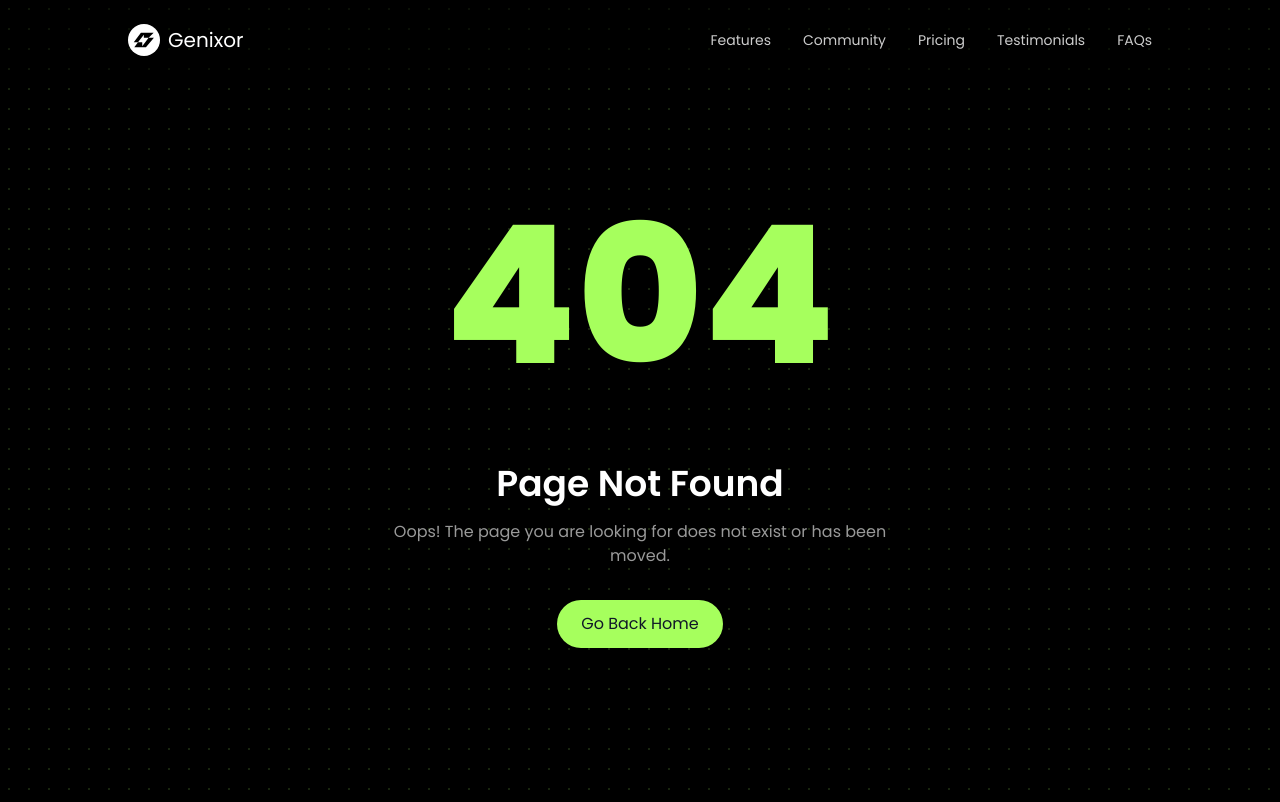
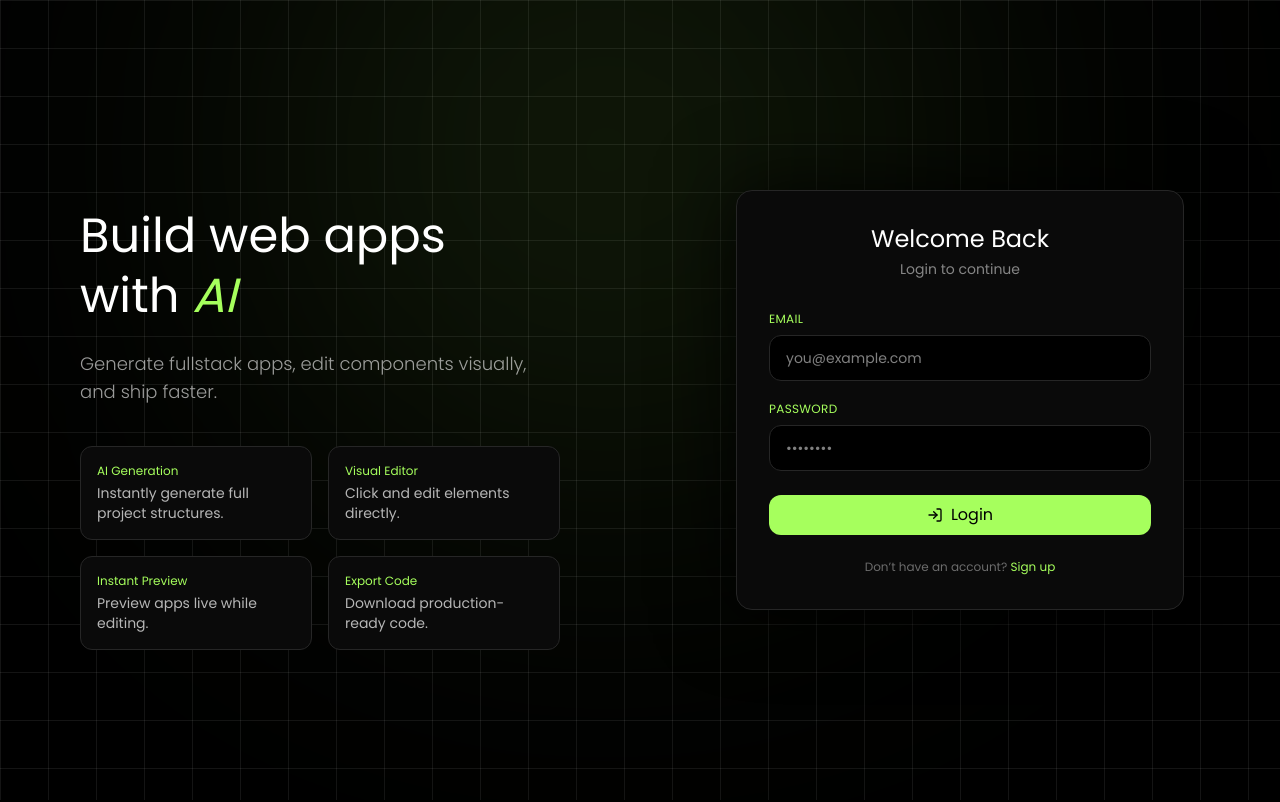
Before and after one commit to Pranjal-Sahu21/ai-website-builder-saas, a React (Vite) app: page /login in a window 1280 px wide. Shown: the top 802 px of the page. Built offline with nearby package versions, Linux system fonts and the light colour scheme.

Commit message:
Completed login page ui

```diff
--- a/src/App.tsx
+++ b/src/App.tsx
@@ -9,6 +9,7 @@ import View from "./pages/View";
 import Navbar from "./components/Navbar";
 import Footer from "./components/Footer";
 import NotFound from "./pages/NotFound";
+import LoginPage from "./pages/LoginPage";
 
 const App = () => {
   const { pathname } = useLocation();
@@ -16,7 +17,8 @@ const App = () => {
   const heightNavbar =
     (pathname.startsWith("/projects/") && pathname !== "/projects") ||
     pathname.startsWith("/view/") ||
-    pathname.startsWith("/preview/");
+    pathname.startsWith("/preview/") ||
+    pathname.startsWith("/login");
 
   return (
     <div>
@@ -25,6 +27,7 @@ const App = () => {
         <Route path="/" element={<Home />} />
         <Route path="/pricing" element={<Pricing />} />
         <Route path="/projects" element={<MyProjects />} />
+        <Route path="/login" element={<LoginPage />} />
         <Route path="/projects/:projectId" element={<Projects />} />
         <Route path="/preview/:projectId" element={<PreviewPage />} />
         <Route
--- a/src/components/HeroSection.tsx
+++ b/src/components/HeroSection.tsx
@@ -1,6 +1,12 @@
+import { useNavigate } from "react-router-dom";
 import "./HeroSection.css";
+import { useState } from "react";
 
 const HeroSection: React.FC = () => {
+  const navigate = useNavigate();
+
+  const [login] = useState(false);
+
   const handleClick = (section: string) => {
     const element = document.getElementById(section);
     if (element) {
@@ -46,7 +52,10 @@ const HeroSection: React.FC = () => {
 
         {/* BUTTONS */}
         <div className="flex min-[375px]:flex-row flex-col gap-3 mt-8 w-[90%] max-w-md justify-center">
-          <button className="bg-[#A6FF5D] hover:bg-[#A6FF5D]/90 text-gray-900 px-6 py-2.5 rounded-full text-sm transition w-full min-[375px]:w-auto">
+          <button
+            onClick={() => navigate(login ? "/" : "/login")}
+            className="bg-[#A6FF5D] hover:bg-[#A6FF5D]/90 text-gray-900 px-6 py-2.5 rounded-full text-sm transition w-full min-[375px]:w-auto"
+          >
             Generate website
           </button>
 
--- /dev/null
+++ b/src/pages/LoginPage.tsx
@@ -0,0 +1,212 @@
+import { useState } from "react";
+import { LogIn, UserPlus } from "lucide-react";
+
+const LoginPage = () => {
+  const [isSignup, setIsSignup] = useState(false);
+
+  const [username, setUsername] = useState("");
+  const [email, setEmail] = useState("");
+  const [password, setPassword] = useState("");
+
+  return (
+    <div className="relative min-h-screen flex bg-black text-white overflow-hidden">
+      {/* GRID BACKGROUND */}
+      <div
+        className="
+        absolute inset-0
+        bg-[linear-gradient(to_right,rgba(255,255,255,0.08)_1px,transparent_1px),linear-gradient(to_bottom,rgba(255,255,255,0.08)_1px,transparent_1px)]
+        bg-size-[48px_48px]
+        "
+      />
+      {/* ACCENT GLOW */}
+      <div className="absolute -top-50 left-[20%] w-175 h-175 bg-[#A6FF5D]/10 blur-[160px] rounded-full" />
+      <div className="relative z-10 flex w-full">
+        {/* LEFT SIDE */}
+        <div className="hidden lg:flex flex-col justify-center px-20 w-1/2 relative mt-14">
+          <h1 className="text-5xl leading-tight">
+            Build web apps <br />
+            with <span className="text-[#A6FF5D] italic">AI</span>
+          </h1>
+
+          <p className="text-white/60 mt-6 max-w-md text-lg font-light">
+            Generate fullstack apps, edit components visually, and ship faster.
+          </p>
+
+          <div className="mt-10 grid grid-cols-2 gap-4 max-w-lg">
+            <div className="bg-neutral-950 border border-neutral-800 rounded-xl p-4">
+              <p className="text-[#A6FF5D] text-xs mb-1">AI Generation</p>
+              <p className="text-sm text-white/70">
+                Instantly generate full project structures.
+              </p>
+            </div>
+
+            <div className="bg-neutral-950 border border-neutral-800 rounded-xl p-4">
+              <p className="text-[#A6FF5D] text-xs mb-1">Visual Editor</p>
+              <p className="text-sm text-white/70">
+                Click and edit elements directly.
+              </p>
+            </div>
+
+            <div className="bg-neutral-950 border border-neutral-800 rounded-xl p-4">
+              <p className="text-[#A6FF5D] text-xs mb-1">Instant Preview</p>
+              <p className="text-sm text-white/70">
+                Preview apps live while editing.
+              </p>
+            </div>
+
+            <div className="bg-neutral-950 border border-neutral-800 rounded-xl p-4">
+              <p className="text-[#A6FF5D] text-xs mb-1">Export Code</p>
+              <p className="text-sm text-white/70">
+                Download production-ready code.
+              </p>
+            </div>
+          </div>
+        </div>
+        {/* FORM SIDE */}
+        <div className="flex flex-1 items-center justify-center px-6">
+          {/* PERSPECTIVE WRAPPER */}
+          <div className="perspective-distant w-full max-w-md">
+            {/* FLIP CONTAINER */}
+            <div
+              className={`relative w-full transition-all duration-700 transform-3d ${
+                isSignup ? "rotate-y-180 h-125" : "h-105"
+              }`}
+            >
+              {/* LOGIN CARD */}
+              <div className="absolute inset-0 bg-neutral-950 border border-neutral-800 rounded-2xl p-8 shadow-[0_0_80px_rgba(0,0,0,0.9)] backface-hidden">
+                <div className="mb-8 text-center">
+                  <h2 className="text-2xl">Welcome Back</h2>
+                  <p className="text-white/50 text-sm mt-1">
+                    Login to continue
+                  </p>
+                </div>
+
+                <form className="space-y-5">
+                  <div>
+                    <label className="text-xs text-[#A6FF5D] block mb-2 tracking-wide">
+                      EMAIL
+                    </label>
+
+                    <input
+                      type="email"
+                      placeholder="you@example.com"
+                      value={email}
+                      onChange={(e) => setEmail(e.target.value)}
+                      className="w-full bg-black border border-neutral-800 rounded-xl px-4 py-3 text-sm outline-none focus:border-[#A6FF5D]"
+                    />
+                  </div>
+
+                  <div>
+                    <label className="text-xs text-[#A6FF5D] block mb-2 tracking-wide">
+                      PASSWORD
+                    </label>
+
+                    <input
+                      type="password"
+                      placeholder="••••••••"
+                      value={password}
+                      onChange={(e) => setPassword(e.target.value)}
+                      className="w-full bg-black border border-neutral-800 rounded-xl px-4 py-3 text-sm outline-none focus:border-[#A6FF5D]"
+                    />
+                  </div>
+
+                  <button
+                    type="submit"
+                    className="w-full flex items-center justify-center gap-2 bg-[#A6FF5D] text-black py-2 mt-6 rounded-xl hover:brightness-110 transition"
+                  >
+                    <LogIn className="w-4 h-4" />
+                    Login
+                  </button>
+                </form>
+
+                <p className="text-center text-xs text-white/40 mt-6">
+                  Don’t have an account?{" "}
+                  <span
+                    onClick={() => setIsSignup(true)}
+                    className="text-[#A6FF5D] cursor-pointer hover:underline"
+                  >
+                    Sign up
+                  </span>
+                </p>
+              </div>
+
+              {/* SIGNUP CARD */}
+              <div className="absolute inset-0 bg-neutral-950 border border-neutral-800 rounded-2xl p-8 shadow-[0_0_80px_rgba(0,0,0,0.9)] rotate-y-180 backface-hidden">
+                <div className="mb-8 text-center">
+                  <h2 className="text-2xl">Create Account</h2>
+                  <p className="text-white/50 text-sm mt-1">
+                    Sign up to get started
+                  </p>
+                </div>
+
+                <form className="space-y-5">
+                  <div>
+                    <label className="text-xs text-[#A6FF5D] block mb-2 tracking-wide">
+                      USERNAME
+                    </label>
+
+                    <input
+                      type="text"
+                      placeholder="johndoe"
+                      value={username}
+                      onChange={(e) => setUsername(e.target.value)}
+                      className="w-full bg-black border border-neutral-800 rounded-xl px-4 py-3 text-sm outline-none focus:border-[#A6FF5D]"
+                    />
+                  </div>
+
+                  <div>
+                    <label className="text-xs text-[#A6FF5D] block mb-2 tracking-wide">
+                      EMAIL
+                    </label>
+
+                    <input
+                      type="email"
+                      placeholder="you@example.com"
+                      value={email}
+                      onChange={(e) => setEmail(e.target.value)}
+                      className="w-full bg-black border border-neutral-800 rounded-xl px-4 py-3 text-sm outline-none focus:border-[#A6FF5D]"
+                    />
+                  </div>
+
+                  <div>
+                    <label className="text-xs text-[#A6FF5D] block mb-2 tracking-wide">
+                      PASSWORD
+                    </label>
+
+                    <input
+                      type="password"
+                      placeholder="••••••••"
+                      value={password}
+                      onChange={(e) => setPassword(e.target.value)}
+                      className="w-full bg-black border border-neutral-800 rounded-xl px-4 py-3 text-sm outline-none focus:border-[#A6FF5D]"
+                    />
+                  </div>
+
+                  <button
+                    type="submit"
+                    className="w-full flex items-center justify-center gap-2 bg-[#A6FF5D] text-black py-2 mt-6 rounded-xl hover:brightness-110 transition"
+                  >
+                    <UserPlus className="w-4 h-4" />
+                    Sign Up
+                  </button>
+                </form>
+
+                <p className="text-center text-xs text-white/40 mt-6">
+                  Already have an account?{" "}
+                  <span
+                    onClick={() => setIsSignup(false)}
+                    className="text-[#A6FF5D] cursor-pointer hover:underline"
+                  >
+                    Login
+                  </span>
+                </p>
+              </div>
+            </div>
+          </div>
+        </div>
+      </div>
+    </div>
+  );
+};
+
+export default LoginPage;
```
